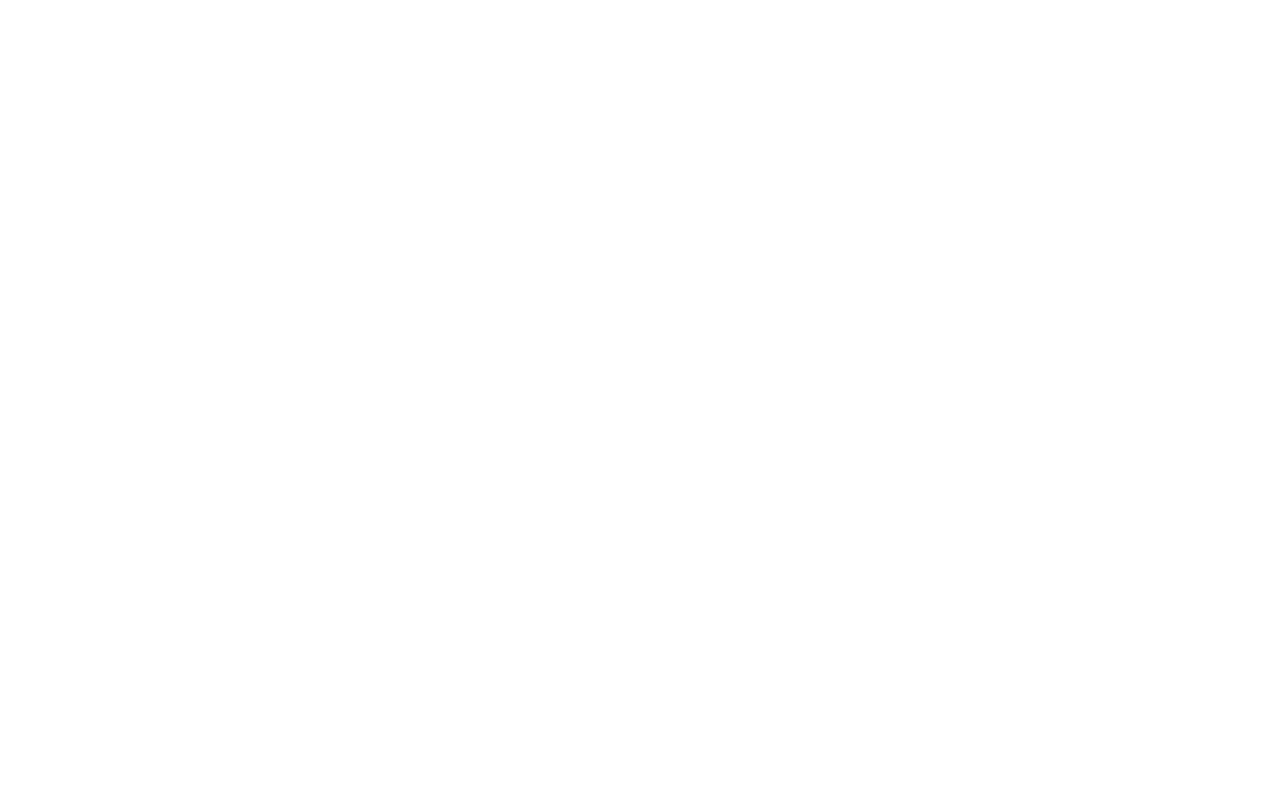
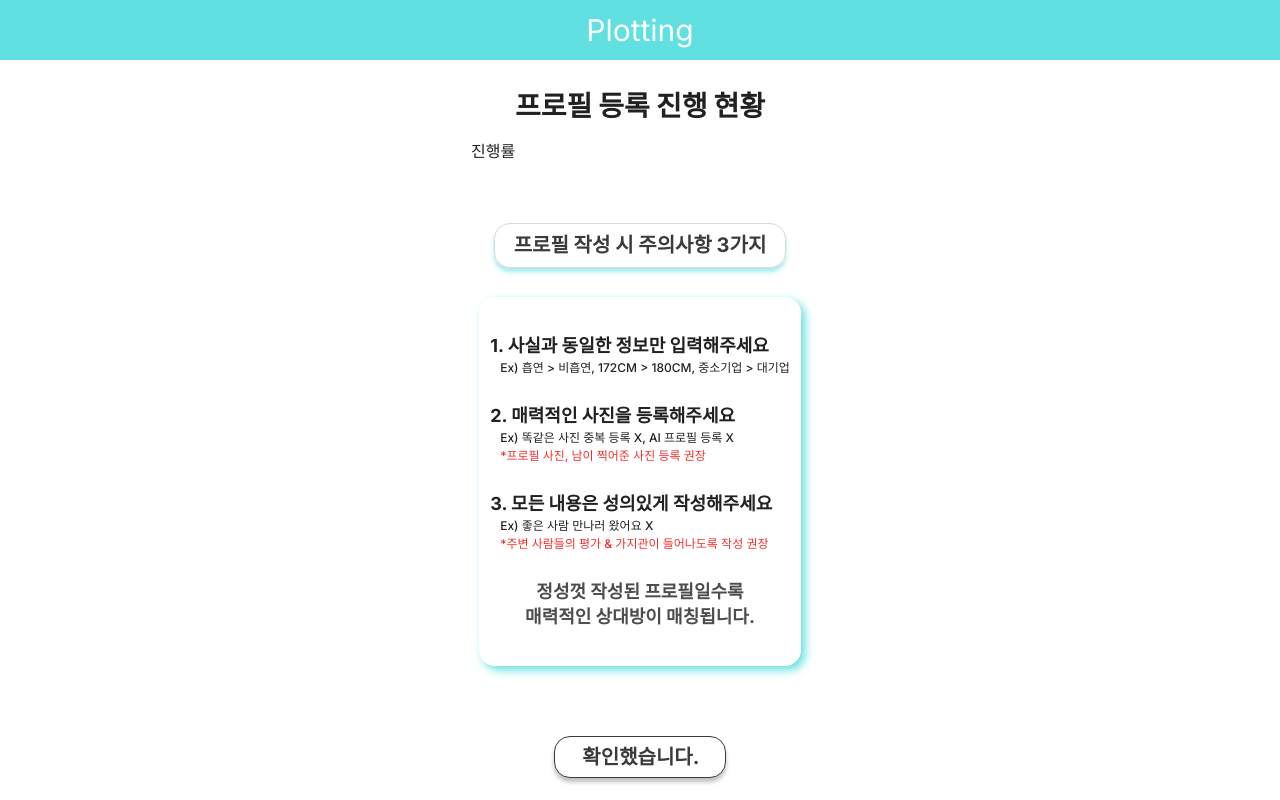
Before and after one commit to leegyeongyoon/Flotting, a Vue app in the folder Flotting-webapp/: page /signup/guide in a window 1280 px wide. Before the commit this address had no page. Built offline with nearby package versions, Linux system fonts and the light colour scheme.

Commit message:
Feat : 프로필 등록 가이드 화면 레이아웃 개발

```diff
--- a/Flotting-webapp/src/components/layout/MainHeader.vue
+++ b/Flotting-webapp/src/components/layout/MainHeader.vue
@@ -1,18 +1,40 @@
 <script setup>
 import HomeIcon from "@/components/icon/HomeIcon.vue";
 import CogIcon from "@/components/icon/CogIcon.vue";
+import router from "@/router";
+
+defineProps({
+    start: {
+        type: String,
+        default: "cog"
+    },
+    title: {
+        type: Boolean,
+        default: true
+    },
+    end: {
+        type: String,
+        default: "store"
+    }
+});
 </script>
 
 <template>
     <header class="position-fixed w-100" style="top: 0; height: 60px; background-color: #60e0e0; z-index: 1000;">
         <div class="d-flex justify-space-between align-center ga-4 mx-auto h-100 px-4" style="max-width: 390px; min-width: 360px;">
-            <v-btn icon="true" color="#60e0e0" style="box-shadow: none;" href="/setting"><cog-icon width="35" height="35"/></v-btn>
-            <div class="d-flex justify-center align-center">
-                <v-btn color="#60e0e0" style="box-shadow: none;" href="/dashboard">
-                    <span style="font-size: 30px; line-height: 36px; font-weight: 400; color: #FFFFFF;">Plotting</span>
+            <v-btn v-if="start === 'cog'" icon="true" color="#60e0e0" style="box-shadow: none;" href="/setting"
+                ><cog-icon width="35" height="35"
+            /></v-btn>
+            <v-btn v-else-if="start === 'back'" icon="true" color="#60e0e0" style="box-shadow: none;" @click="router.go(-1)"
+                ><v-icon icon="mdi-arrow-left" size="large" color="white"></v-icon
+            ></v-btn>
+            <div class="d-flex justify-center align-center w-100">
+                <v-btn v-if="title" class="text-none" color="#60e0e0" style="box-shadow: none;" href="/dashboard" variant="text">
+                    <span style="font-size: 30px; line-height: 36px; font-weight: 400; color: #FFFFFF; letter-spacing: 0;">Plotting</span>
                 </v-btn>
+                <span v-else style="font-size: 30px; line-height: 36px; font-weight: 400; color: #FFFFFF; letter-spacing: 0;">Plotting</span>
             </div>
-            <v-btn icon="true" color="#60e0e0" style="box-shadow: none;" href="/store"><home-icon /></v-btn>
+            <v-btn v-if="end === 'store'" icon="true" color="#60e0e0" style="box-shadow: none;" href="/store"><home-icon /></v-btn>
         </div>
     </header>
 </template>
--- a/Flotting-webapp/src/components/layout/MainLayout.vue
+++ b/Flotting-webapp/src/components/layout/MainLayout.vue
@@ -1,3 +1,8 @@
+<script setup>
+import MainHeader from "@/components/layout/MainHeader.vue";
+import MainNavigation from "@/components/layout/MainNavigation.vue";
+</script>
+
 <template>
     <div class="w-100 h-100">
         <main-header />
@@ -12,19 +17,4 @@
     </div>
 </template>
 
-<script>
-import BellIcon from "@/components/icon/BellIcon.vue";
-import HomeIcon from "@/components/icon/HomeIcon.vue";
-import HeartIcon from "@/components/icon/HeartIcon.vue";
-import CogIcon from "@/components/icon/CogIcon.vue";
-import AccountIcon from "@/components/icon/AccountIcon.vue";
-import MainNavigation from "@/components/layout/MainNavigation.vue";
-import MainHeader from "@/components/layout/MainHeader.vue";
-export default {
-    name: "MainLayout",
-    components: { MainHeader, MainNavigation, AccountIcon, CogIcon, HeartIcon, HomeIcon, BellIcon }
-    // components: { MainNavigation, MainHeader }
-};
-</script>
-
 <style scoped></style>
--- a/Flotting-webapp/src/components/layout/UserProfileLayout.vue
+++ b/Flotting-webapp/src/components/layout/UserProfileLayout.vue
@@ -4,7 +4,7 @@
 
 <template>
     <div class="w-100 h-100">
-        <main-header />
+        <main-header start="back" />
         <div class="w-100 h-100" style="padding-top: 60px;">
             <div class="mx-auto d-flex flex-column pa-6" style="max-width: 390px; min-width: 360px; gap: 24px;">
                 <slot></slot>
--- /dev/null
+++ b/Flotting-webapp/src/store/signup/signupInfoStore.js
@@ -0,0 +1,36 @@
+import { defineStore } from "pinia";
+
+const defaultSignupInfo = {
+    topStep: 0, // 최고 진행 단계 0 : default, 1 : 가이드, 2 : 정보, 3 : 세계관, 4 : 취향, 5 : 사진, 6 : 완료
+    name: "", // 이름
+    birth: "", // 생년월일
+    height: 150, // 키
+    gender: "", // 성별
+    location: "", // 거주지
+    detailLocation: "", // 상세 거주지
+    appliedPath: "", // 신청 경로
+    recommendUserName: "" // 추천인 코드
+};
+
+export const signupInfoStore = defineStore("signupInfoStore", {
+    state: () => ({
+        topStep: 0, // 최고 진행 단계 0 : default, 1 : 주의, 2 : 정보, 3 : 세계관, 4 : 취향, 5 : 사진, 6 : 완료
+        name: "", // 이름
+        birth: "", // 생년월일
+        height: 150, // 키
+        gender: "", // 성별
+        location: "", // 거주지
+        detailLocation: "", // 상세 거주지
+        appliedPath: "", // 신청 경로
+        recommendUserName: "" // 추천인 코드
+    }),
+    getters: {},
+    actions: {
+        set(key, value) {
+            if (Object.keys(defaultSignupInfo).includes(key)) {
+                this[key] = value;
+            }
+        }
+    },
+    persist: sessionStorage
+});
--- /dev/null
+++ b/Flotting-webapp/src/views/signup/SignupGuide.vue
@@ -0,0 +1,70 @@
+<script setup>
+import MainHeader from "@/components/layout/MainHeader.vue";
+</script>
+
+<template>
+    <div class="w-100 h-100">
+        <main-header start="" end="" :title="false" />
+        <main class="w-100 h-100" style="padding-top: 60px;">
+            <div class="mx-auto" style="max-width: 390px; min-width: 360px;">
+                <div class="w-100 d-flex flex-column justify-center align-center" style="padding-top: 29px; padding-inline: 26px;">
+                    <span style="font-size: 28px; font-weight: 800; line-height: 34px; text-align: center; padding-bottom: 16px;"
+                        >프로필 등록 진행 현황</span
+                    >
+                    <div class="w-100" style="margin-bottom: 60px;">진행률</div>
+                    <div
+                        style="width: fit-content; padding: 9px 19px; border: 1px solid #D9D9D9; border-radius: 16px; box-shadow: 0px 4px 4px 0px #60E0E099; text-align: center; margin-bottom: 29px;"
+                    >
+                        <span style="color: #3B3B3D; font-size: 20px;font-weight: 700;line-height: 24px;text-align: center;"
+                            >프로필 작성 시 주의사항 3가지</span
+                        >
+                    </div>
+                    <div
+                        class="d-flex flex-column"
+                        style="gap: 30px; border-radius: 16px; box-shadow: 4px 4px 10px 0px #60E0E0; padding: 38px 11px; margin-bottom: 70px;"
+                    >
+                        <div class="d-flex flex-column" style="gap: 3px;">
+                            <span style="font-size: 18px;font-weight: 700;line-height: 22px;">1. 사실과 동일한 정보만 입력해주세요</span>
+                            <span style="font-size: 12px;font-weight: 500;line-height: 15px;padding-left: 10px;"
+                                >Ex) 흡연 > 비흡연, 172CM > 180CM, 중소기업 > 대기업</span
+                            >
+                        </div>
+                        <div class="d-flex flex-column" style="gap: 3px;">
+                            <span style="font-size: 18px; font-weight: 700; line-height: 22px;">2. 매력적인 사진을 등록해주세요</span>
+                            <span style="font-size: 12px; font-weight: 500; line-height: 15px; padding-left: 10px;"
+                                >Ex) 똑같은 사진 중복 등록 X, AI 프로필 등록 X</span
+                            >
+                            <span style="color: #F23030; font-size: 12px; font-weight: 500; line-height: 15px; padding-left: 10px; "
+                                >*프로필 사진, 남이 찍어준 사진 등록 권장</span
+                            >
+                        </div>
+                        <div class="d-flex flex-column" style="gap: 3px;">
+                            <span style="font-size: 18px; font-weight: 700; line-height: 22px; ">3. 모든 내용은 성의있게 작성해주세요</span>
+                            <span style="font-size: 12px; font-weight: 500; line-height: 15px; padding-left: 10px;"
+                                >Ex) 좋은 사람 만나러 왔어요 X</span
+                            >
+                            <span style="color: #F23030; font-size: 12px; font-weight: 500; line-height: 15px; padding-left: 10px;"
+                                >*주변 사람들의 평가 & 가지관이 들어나도록 작성 권장</span
+                            >
+                        </div>
+                        <div
+                            class="d-flex flex-column"
+                            style=" gap: 3px; color: #000000B2; font-size: 18px; font-weight: 700; line-height: 21.78px; text-align: center;"
+                        >
+                            <span>정성껏 작성된 프로필일수록</span>
+                            <span>매력적인 상대방이 매칭됩니다.</span>
+                        </div>
+                    </div>
+                    <div>
+                        <v-btn
+                            style="height: fit-content; border: 1px solid #3B3B3D; border-radius: 16px; box-shadow: 0px 4px 4px 0px #00000040; color: #3B3B3D; font-size: 20px; font-weight: 700; line-height: 24.2px; padding: 8px 26px; letter-spacing: 0;"
+                            >확인했습니다.</v-btn
+                        >
+                    </div>
+                </div>
+            </div>
+        </main>
+    </div>
+</template>
+
+<style scoped></style>
--- /dev/null
+++ b/Flotting-webapp/src/views/signup/SingupMain.vue
@@ -0,0 +1,11 @@
+<script setup>
+import { signupInfoStore } from "@/store/signup/signupInfoStore";
+
+const info = signupInfoStore();
+</script>
+
+<template>
+    {{ info.height }}
+</template>
+
+<style scoped></style>
--- a/Flotting-webapp/src/views/title/MainTitle.vue
+++ b/Flotting-webapp/src/views/title/MainTitle.vue
@@ -1,14 +1,35 @@
 <script setup>
 import router from "@/router";
 
-setTimeout(() => {
-    router.replace("/dashboard");
-}, 2000);
+// setTimeout(() => {
+//     router.replace("/dashboard");
+// }, 2000);
+
+const onClickStart = () => {
+    router.push("/signup/guide");
+};
 </script>
 
 <template>
-    <div class="w-100 h-100 d-flex align-center justify-center" style="background-color: #60E0E0;">
-        <span class="font-weight-bold text-center text-white" style="font-size: 50px; letter-spacing: 0;">Plotting</span>
+    <div class="w-100 h-100">
+        <div
+            class="mx-auto h-100 d-flex flex-column justify-space-between"
+            style="max-width: 390px; min-width: 360px; background-color: #60E0E0; padding-top: 150px; padding-bottom: 80px;"
+        >
+            <div class="w-100 d-flex justify-center flex-column" style="gap: 27px;">
+                <span class="font-weight-bold text-center text-white" style="font-size: 50px; letter-spacing: 0;">Plotting</span>
+                <span class="font-weight-bold text-center text-white" style="font-size: 20px; letter-spacing: 0;"
+                    >둘 사이에 새로운 줄거리를 만들다</span
+                >
+            </div>
+            <div class="w-100 d-flex justify-center">
+                <v-btn
+                    style="width: 200px; height: 60px; box-shadow: 0px 4px 4px 0px #00000040; border-radius: 16px; font-weight: 700; font-size: 24px; letter-spacing: 0; color: #60E0E0;"
+                    @click="onClickStart"
+                    >START</v-btn
+                >
+            </div>
+        </div>
     </div>
 </template>
 
```
Also changed, not shown: Flotting-webapp/src/router/index.js (+11 -1 lines), Flotting-webapp/src/views/signup/SignupAuth.vue (deleted, +0 -7 lines).
